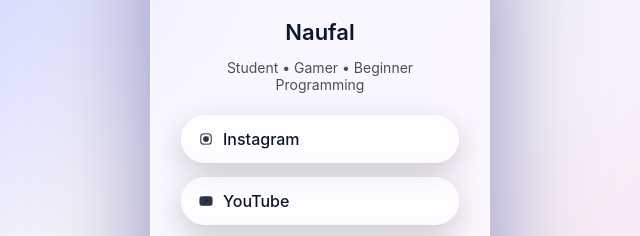
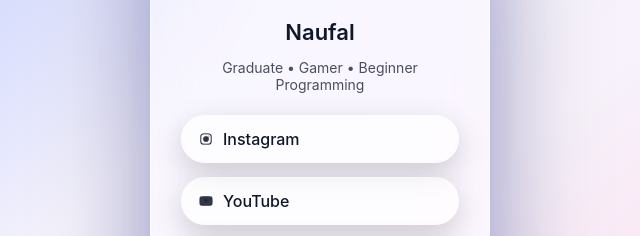
Before and after one commit to Naufalms17/Linktree-Naufalms, a plain HTML site: page index.html in a window 1280 px wide. Shown: the part 239-475 px from the top of the page, 320-960 px from the left. Drawn offline with Linux system fonts and the light colour scheme.

Commit message:
Update index.html

```diff
--- a/index.html
+++ b/index.html
@@ -241,7 +241,7 @@
 <div class="glass">
   <img class="profile" src="https://i.imgur.com/9nI1L1G.png" alt="Profile">
   <h1>Naufal</h1>
-  <p class="bio"> Student • Gamer • Beginner Programming</p>
+  <p class="bio"> Graduate • Gamer • Beginner Programming</p>
 
   <!-- Instagram -->
   <a class="link" href=https://www.instagram.com/naufalms17?igsh=MXNlcjdmMmowZWR3Nw==" target="_blank">
```
